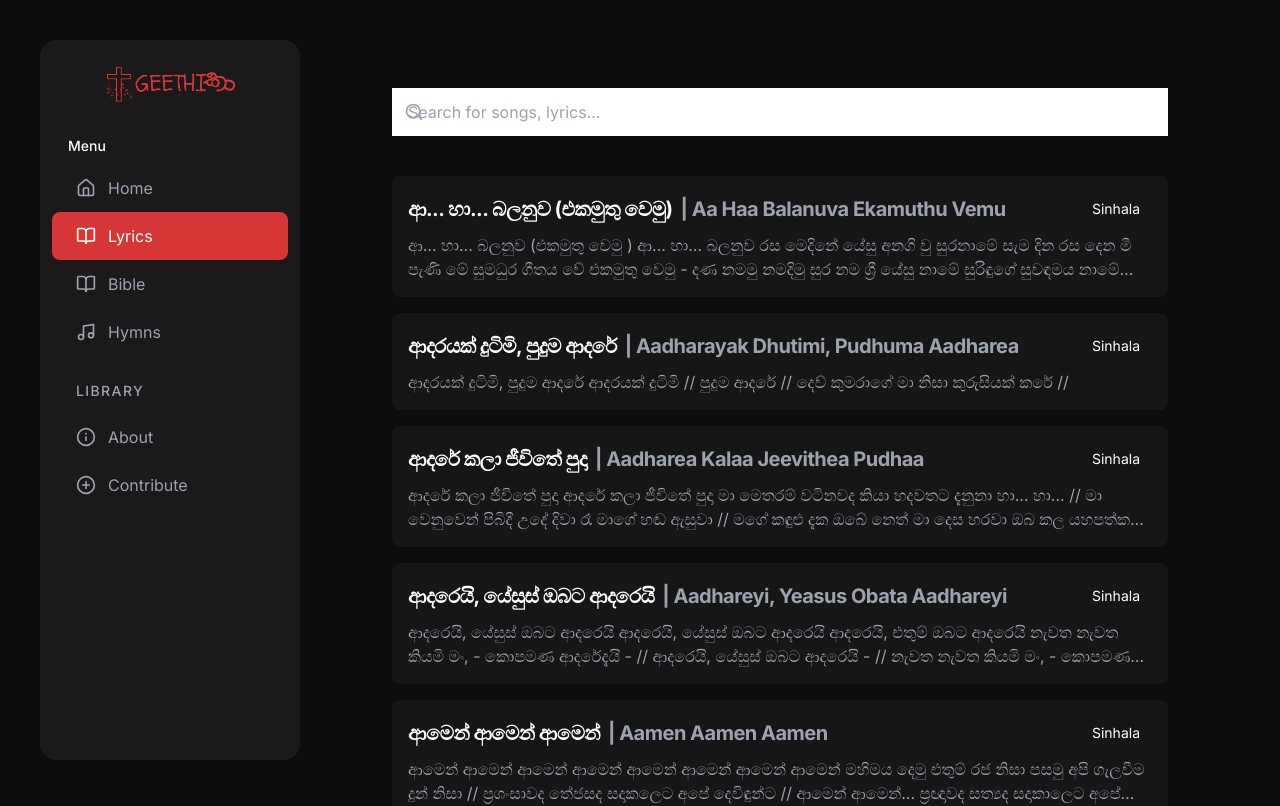
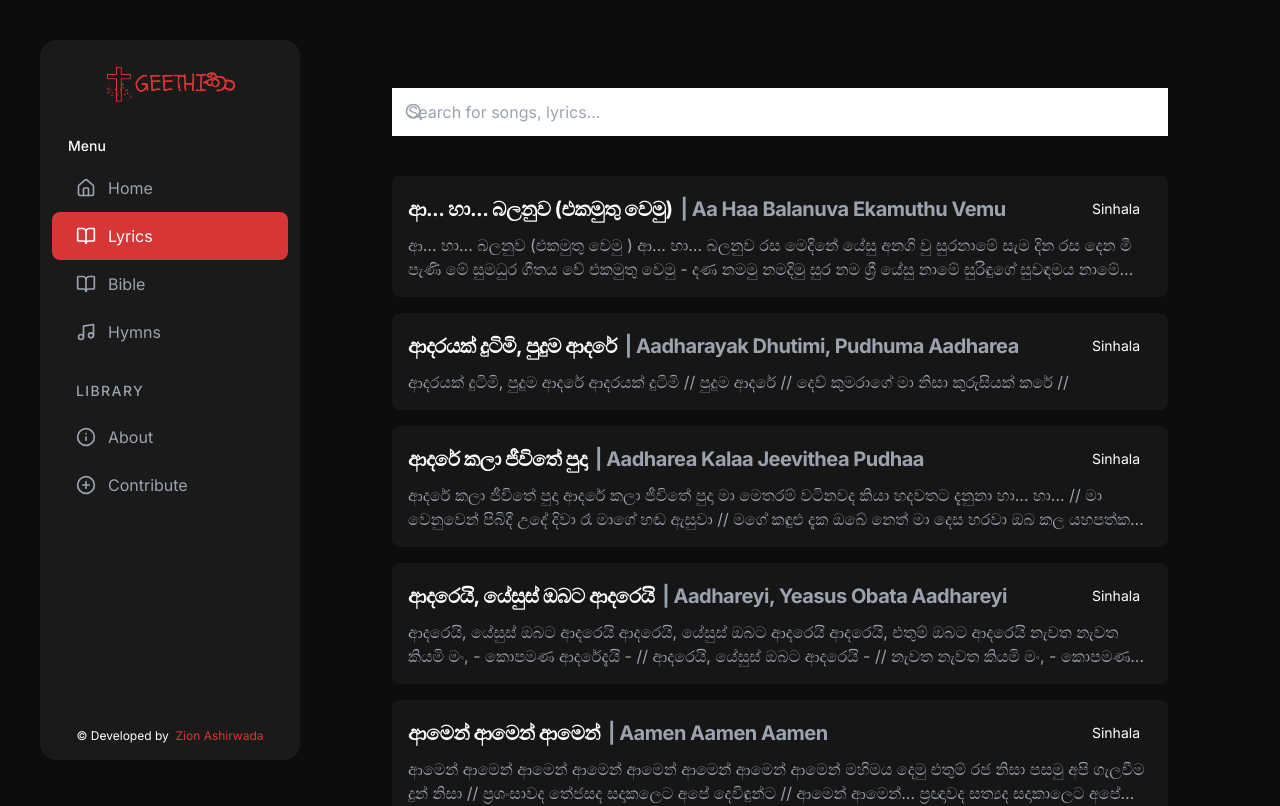
Before and after one commit to zionashirwada/Geethika, a Next.js app: page / in a window 1280 px wide. Shown: the top 806 px of the page. Built offline with nearby package versions, Linux system fonts and the light colour scheme.

Commit message:
add copyright

```diff
--- a/components/Sidebar.tsx
+++ b/components/Sidebar.tsx
@@ -15,7 +15,7 @@ interface SidebarProps {
 
 export default function Sidebar({ isOpen, onClose }: SidebarProps) {
   return (
-    <nav className={`sidebar ${isOpen ? 'open' : 'collapsed'} bg-[#161616] m-4 ml-10 my-10 rounded-2xl fixed left-0 top-0 transition-all duration-300`}>
+    <nav className={`sidebar ${isOpen ? 'open' : 'collapsed'} bg-[#161616] m-4 ml-10 my-10 rounded-2xl fixed left-0 top-0 transition-all duration-300 relative`}>
       {/* Mobile close button */}
       {onClose && (
         <button
@@ -64,6 +64,17 @@ export default function Sidebar({ isOpen, onClose }: SidebarProps) {
         <PlusCircle size={20} />
         {isOpen && <span>Contribute</span>}
       </a>
+      <div className="absolute bottom-0 left-0 right-0 p-4 text-center text-xs">
+        &copy; Developed by{' '}
+        <a
+          href="https://zionashir.lk"
+          target="_blank"
+          rel="noopener noreferrer"
+          className="text-[#d63736] hover:underline"
+        >
+          &nbsp;Zion Ashirwada
+        </a>
+      </div>
     </nav>
   );
 }
```
